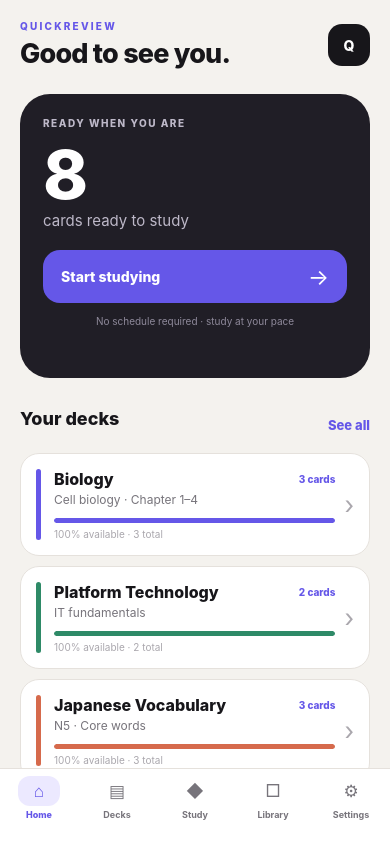
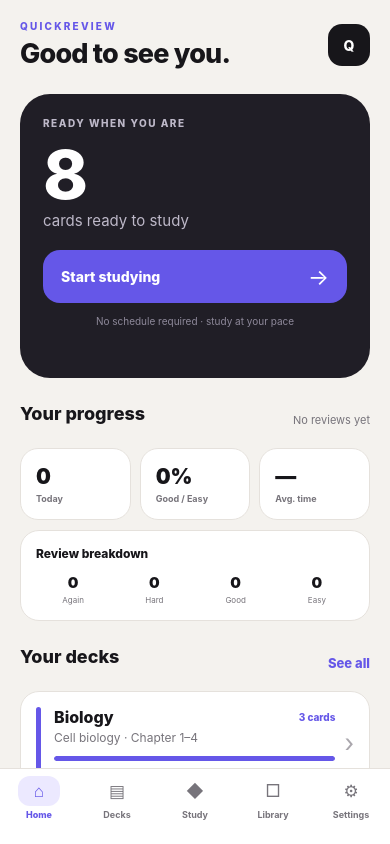
Before and after one commit to geojoshuaaquino-source/QuickReview, a React Native app: screen / in a window 390 px wide. Built offline with nearby package versions, Linux system fonts and the light colour scheme.

Commit message:
feat: show review progress on home

```diff
--- a/App.tsx
+++ b/App.tsx
@@ -4,6 +4,7 @@ import { Deck, Card } from './src/domain/models';
 import { LocalRepository } from './src/data/QuickReviewRepository';
 import { useQuickReview } from './src/application/QuickReviewStore';
 import { Home, Decks, Settings } from './src/presentation/screens';
+import { HomeScreen } from './src/presentation/HomeScreen';
 import { StudyScreen } from './src/presentation/StudyScreen';
 import { LibraryScreen } from './src/presentation/LibraryScreen';
 import { theme as T } from './src/presentation/theme';
@@ -14,7 +15,7 @@ const repo = new LocalRepository();
 export default function App() {
   const [tab, setTab] = useState<Tab>('Home');
   const [selectedId, setSelectedId] = useState('biology');
-  const { decks, loaded, createCard, grade, makeSession, refresh, deleteCard, toggleSuspend } = useQuickReview(repo);
+  const { decks, reviews, loaded, createCard, grade, makeSession, refresh, deleteCard, toggleSuspend } = useQuickReview(repo);
   const selected = useMemo(() => decks.find(d => d.id === selectedId) || decks[0], [decks, selectedId]);
   const nav = { go: setTab, select: setSelectedId };
   const addCard = async (card: Card) => { await createCard(card.deckId, card.front, card.back, card.type, card.tags); };
@@ -25,7 +26,7 @@ export default function App() {
 
   if (!loaded) return <SafeAreaView style={s.safe}><View style={s.loading}><Text style={s.loadingMark}>Q</Text><Text style={s.loadingText}>QuickReview</Text></View></SafeAreaView>;
   const screen = tab === 'Home'
-    ? <Home decks={decks} nav={nav} />
+    ? <HomeScreen decks={decks} reviews={reviews} onStudy={id => { setSelectedId(id); setTab('Study'); }} onDecks={() => setTab('Decks')} onLibrary={() => setTab('Library')} />
     : tab === 'Decks'
       ? <Decks decks={decks} setDecks={legacySetDecks} nav={nav} />
       : tab === 'Study' && selected
```
